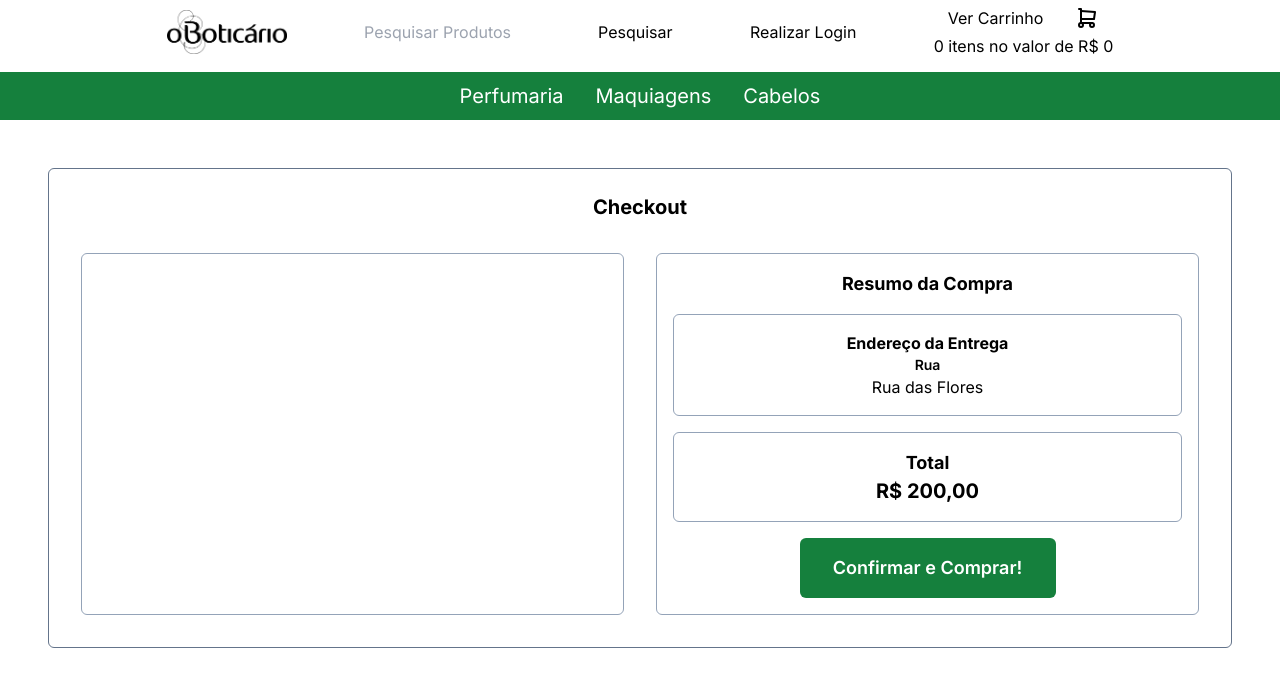
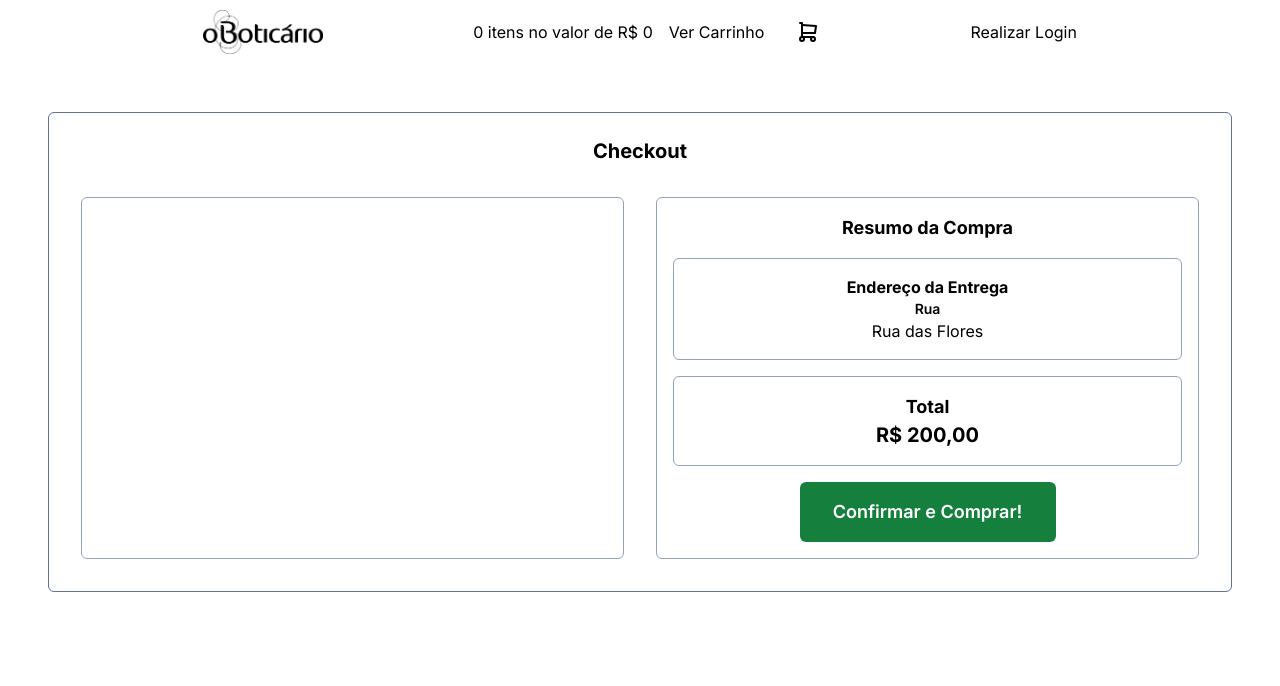
Before and after one commit to robert-sergio/case-fullstack-boticario, a Next.js app in the folder frontend/: page /checkout in a window 1280 px wide. Shown: the top 686 px of the page. Built offline with nearby package versions, Linux system fonts and the light colour scheme.

Commit message:
feat: adjust routes and behaviours

```diff
--- a/frontend/src/components/cart/cartmodal.jsx
+++ b/frontend/src/components/cart/cartmodal.jsx
@@ -2,11 +2,28 @@
 import React from 'react'
 import { useContext } from 'react'
 import { CartContext } from '@/contexts/cartcontext'
+import { LoginContext } from '@/contexts/logincontext'
 import CartItemList from './cartitemlist'
 import Link from 'next/link'
+import { useRouter } from 'next/navigation'
 
 export default function CartModal() {
   const { cartPreview, handleCartPreview, totalCart, totalItens } = useContext(CartContext)
+  const {clientData} = useContext(LoginContext)
+  const {message} = clientData
+  const router = useRouter()
+
+  function handleCheckout(){
+    if(message===''){
+      router.push('/login')
+      handleCartPreview()
+      return
+    }else{
+      handleCartPreview()
+      router.push('/checkout')
+    }
+  }
+
   return (
     <>
       <div
@@ -22,12 +39,11 @@ export default function CartModal() {
             <span>{totalItens} Itens</span>
             <span>R$ {totalCart}</span>
           </div>
-          <Link
-            href='/checkout'
+          <button
             className='bg-white border rounded-md border-green-950 p-4 font-semibold text-xl'
-            onClick={()=>handleCartPreview()}>
+            onClick={()=>handleCheckout()}>
             Seguir para a Compra
-          </Link>
+          </button>
         </div>
       </div>
     </>
--- a/frontend/src/components/header.jsx
+++ b/frontend/src/components/header.jsx
@@ -1,6 +1,4 @@
 import React from 'react'
-import Categories from './header/categories'
-import Search from './header/search'
 import UserOptions from './header/useroptions'
 import Cart from './header/cart'
 import Image from 'next/image'
@@ -9,15 +7,13 @@ import Link from 'next/link'
 export default function Header() {
   return (
     <div className='flex flex-col gap-2 w-full items-center'>
-        <div className='flex justify-around items-center w-4/5 h-16'>
+        <div className='flex justify-around items-center w-4/5 h-16 border-green-700'>
             <Link href='/'>
               <Image src={'/logo.png'} alt='logo GB' width={120} height={40}/>
             </Link>
-            <Search />
+            <Cart />
             <UserOptions />
-            <Cart />
         </div>
-        <Categories />
     </div>
   )
 }
--- a/frontend/src/components/header/cart.jsx
+++ b/frontend/src/components/header/cart.jsx
@@ -8,14 +8,14 @@ export default function Cart() {
   const { totalItens, totalCart, handleCartPreview} = useContext(CartContext)
 
   return (
-    <div className='flex flex-col justify-center items-center gap-1'>
+    <div className='flex justify-center items-center gap-4'>
+        <span>{totalItens} itens no valor de R$ {totalCart}</span>
         <button
           className='flex gap-8'
           onClick={()=> handleCartPreview()}
         >
           Ver Carrinho <IconShoppingCart />
         </button>
-        <span>{totalItens} itens no valor de R$ {totalCart}</span>
     </div>
   )
 }
--- a/frontend/src/components/header/categories.jsx
+++ /dev/null
@@ -1,11 +0,0 @@
-import React from 'react'
-
-export default function Categories() {
-  return (
-    <div className='flex text-white text-xl justify-center gap-8 items-center w-full bg-green-700 h-12'>
-        <span>Perfumaria</span>
-        <span>Maquiagens</span>
-        <span>Cabelos</span>
-    </div>
-  )
-}
--- a/frontend/src/components/header/search.jsx
+++ /dev/null
@@ -1,10 +0,0 @@
-import React from 'react'
-
-export default function Search() {
-  return (
-    <div>
-        <input type='text' placeholder='Pesquisar Produtos'></input>
-        <button>Pesquisar</button>
-    </div>
-  )
-}
--- a/frontend/src/components/header/useroptions.jsx
+++ b/frontend/src/components/header/useroptions.jsx
@@ -5,14 +5,15 @@ import { LoginContext } from '@/contexts/logincontext'
 import Link from 'next/link'
 
 export default function UserOptions() {
-  const {clientData} = useContext(LoginContext)
+  const {clientData, handleLogout} = useContext(LoginContext)
   return (
-    <div className='flex flex-col'>
+    <div className='flex gap-4'>
       {
         clientData.nome?
         <>
           <div>Olá, {clientData.nome}</div>
           <Link href={'/user'}>Minha Conta</Link>
+          <button onClick={()=> handleLogout()}>Logout</button>
         </>:
           <Link href={'/login'}>Realizar Login</Link>
       }
--- a/frontend/src/components/user/adress.jsx
+++ b/frontend/src/components/user/adress.jsx
@@ -7,32 +7,32 @@ export default function Adress({values}) {
 
         <div className='flex gap-2'>
             <span className='font-semibold'>rua :</span>
-            <span className=''>{values.endereco.rua}</span>
+            <span className=''>{values.endereco?.rua}</span>
         </div>
 
         <div className='flex gap-2'>
             <span className='font-semibold'>numero :</span>
-            <span className=''>{values.endereco.numero}</span>
+            <span className=''>{values.endereco?.numero}</span>
         </div>
 
         <div className='flex gap-2'>
             <span className='font-semibold'>complemento :</span>
-            <span className=''>{values.endereco.complemento}</span>
+            <span className=''>{values.endereco?.complemento}</span>
         </div>
 
         <div className='flex gap-2'>
             <span className='font-semibold'>bairro :</span>
-            <span className=''>{values.endereco.bairro}</span>
+            <span className=''>{values.endereco?.bairro}</span>
         </div>
 
         <div className='flex gap-2'>
             <span className='font-semibold'>Cidade :</span>
-            <span className=''>{values.endereco.cidade}</span>
+            <span className=''>{values.endereco?.cidade}</span>
         </div>
 
         <div className='flex gap-2'>
             <span className='font-semibold'>Estado :</span>
-            <span className=''>{values.endereco.uf}</span>
+            <span className=''>{values.endereco?.uf}</span>
         </div>
 
     </div>
--- a/frontend/src/components/user/user.jsx
+++ b/frontend/src/components/user/user.jsx
@@ -18,9 +18,10 @@ export default function User() {
     if(cliente_id ===''){
       router.push('/login')
     }
-  },[clientData])
+  },[])
 
   useEffect(()=>{
+    if(token ==='') return
     const service = new UserService()
     async function getUserData(){
       const {data} = await service.userData(cliente_id, token)
--- a/frontend/src/contexts/logincontext.jsx
+++ b/frontend/src/contexts/logincontext.jsx
@@ -13,10 +13,15 @@ export function LoginProvider(props){
 
     useEffect(() => {
         window.localStorage.setItem('CLIENTE_DATA', JSON.stringify(clientData));
-      }, [clientData]);
+    }, []);
+
+    function handleLogout(){
+        setClientData({message:'', cliente_id:'', nome:'', token:''})
+        window.localStorage.setItem('CLIENTE_DATA', JSON.stringify({message:'', cliente_id:'', nome:'', token:''}));
+    }
 
     return(
-        <LoginContext.Provider value={{clientData, setClientData}}>
+        <LoginContext.Provider value={{clientData, setClientData, handleLogout}}>
             {props.children}
         </LoginContext.Provider>
     )
```
